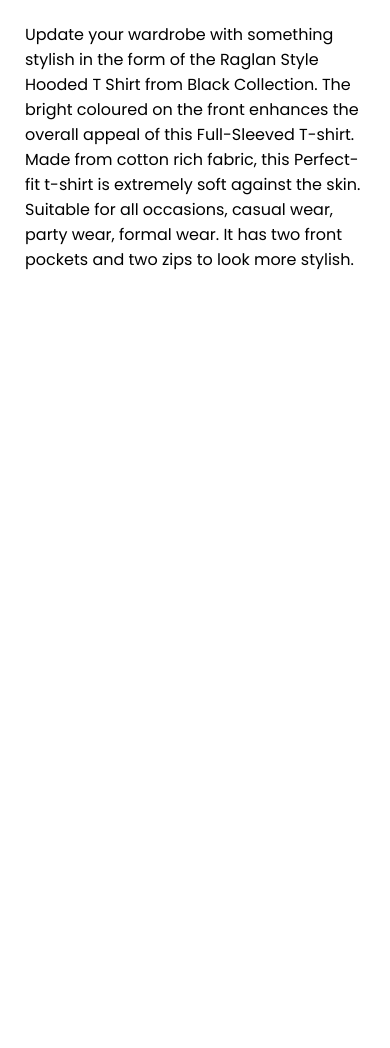
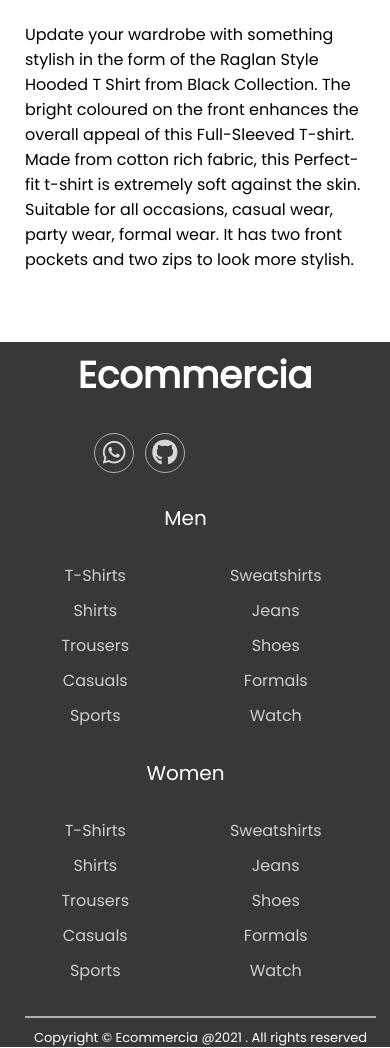
Before and after one commit to GDSC-GCOEA/ecommercia, a plain HTML site: page products/product_page.html in a window 390 px wide. Shown: the part 1486-2534 px from the top of the page. Before the commit the page ends 1778 px from the top, so only its background shows below. Drawn offline with Linux system fonts and the light colour scheme; files whose address does not match are found by name.

Commit message:
product page

```diff
--- a/product_page.html
+++ b/products/product_page.html
@@ -4,7 +4,7 @@
     <meta charset="UTF-8" />
     <meta http-equiv="X-UA-Compatible" content="IE=edge" />
     <meta name="viewport" content="width=device-width, initial-scale=1.0" />
-    <link rel="stylesheet" href="./styles.css" />
+    <link rel="stylesheet" href=".././styles.css" />
     <link rel="preconnect" href="https://fonts.googleapis.com" />
     <link rel="preconnect" href="https://fonts.gstatic.com" crossorigin />
     <link rel="shortcut icon" type="image/jpg" href="./assets/favicon.jpg"/>
@@ -33,8 +33,7 @@
       <ol>
         <li><a href="#" class="btn btn-center">Trending </a></li>
         <li><a href="#" class="btn btn-center">Products</a></li>
-        <li><a href="#" class="btn btn-center">Login</a></li>
-        <li><a href="#" class="btn btn-center">Sign Up</a></li>
+        <li><a href="./login.html" class="btn btn-center">Login/SignUp</a></li>
       </ol>
       <label for="check" class="bar">
         <span class="fa fa-bars" id="bars"></span>
@@ -46,25 +45,25 @@
   <div class="small-container single-product">
       <div class="row">
           <div class="col-2">
-              <img src="assets/picture1.jpeg" width="100%" id="ProductImg">
+              <img src=".././assets/picture1.jpeg" width="100%" id="ProductImg">
               <div class="small-img-row">
                 <div class="small-img-col">
-                    <img src="assets/picture1.jpeg" width="100%" height="130px" class="small-img">
+                    <img src=".././assets/picture1.jpeg" width="100%" height="130px" class="small-img">
                 </div>
                 <div class="small-img-col">
-                    <img src="assets/picture2.jpeg" width="100%" height="130px" class="small-img">
+                    <img src=".././assets/picture2.jpeg" width="100%" height="130px" class="small-img">
                 </div>
                 <div class="small-img-col">
-                    <img src="assets/picture3.jpeg" width="100%" height="130px" class="small-img">
+                    <img src=".././assets/picture3.jpeg" width="100%" height="130px" class="small-img">
                 </div>
                 <div class="small-img-col">
-                    <img src="assets/picture4.jpeg" width="100%" height="130px" class="small-img">
+                    <img src=".././assets/picture4.jpeg" width="100%" height="130px" class="small-img">
                 </div>
               </div>
           </div>
           <div class="col-2">
               <p>Home / T-shirt</p>
-              <h1>Color Block Men Hooded Neck Black, Grey T-Shirt</h1>
+              <h1>Color Black Men Hooded Neck Black, Grey T-Shirt</h1>
               <h4><span class="price">₹229</span><span class="actual-price">$40</span></h4>
               <select>
                   <option>Select Size</option>
@@ -87,6 +86,47 @@
             </div>
       </div>
   </div>
+
+  <footer>
+    <div class="footer-content">
+        <div class="social">
+          <h3>Ecommercia</h3>
+          <a href="https://github.com/GCOEA-Coding-Club/ecommercia"><i class="fab fa-github"></i></a>
+          <a href="#"><i class="fab fa-whatsapp"></i></a>
+          <p class="copyright">
+            Copyright &copy; Ecommercia @2021 . All rights reserved
+        </p>
+      </div>
+        <div class="footer-ul-container">
+            <ul class="category">
+                <li class="category-title">men</li>
+                <li><a href="#" class="footer-link">t-shirts</a></li>
+                <li><a href="#" class="footer-link">sweatshirts</a></li>
+                <li><a href="#" class="footer-link">shirts</a></li>
+                <li><a href="#" class="footer-link">jeans</a></li>
+                <li><a href="#" class="footer-link">trousers</a></li>
+                <li><a href="#" class="footer-link">shoes</a></li>
+                <li><a href="#" class="footer-link">casuals</a></li>
+                <li><a href="#" class="footer-link">formals</a></li>
+                <li><a href="#" class="footer-link">sports</a></li>
+                <li><a href="#" class="footer-link">watch</a></li>
+            </ul>
+            <ul class="category">
+                <li class="category-title">women</li>
+                <li><a href="#" class="footer-link">t-shirts</a></li>
+                <li><a href="#" class="footer-link">sweatshirts</a></li>
+                <li><a href="#" class="footer-link">shirts</a></li>
+                <li><a href="#" class="footer-link">jeans</a></li>
+                <li><a href="#" class="footer-link">trousers</a></li>
+                <li><a href="#" class="footer-link">shoes</a></li>
+                <li><a href="#" class="footer-link">casuals</a></li>
+                <li><a href="#" class="footer-link">formals</a></li>
+                <li><a href="#" class="footer-link">sports</a></li>
+                <li><a href="#" class="footer-link">watch</a></li>
+            </ul>
+        </div>
+    </div>
+</footer>
 
   <script src="https://kit.fontawesome.com/67c66657c7.js"></script>
   <script src="./script.js"></script>
--- a/styles.css
+++ b/styles.css
@@ -238,6 +238,10 @@ input[type="checkbox"] {
     font-weight: 500;
     margin-bottom: 0px;
     text-transform: capitalize;
+    background: #0082e6;
+    color: #fff;
+    letter-spacing: 3px;
+    font-weight: 600;
 }
 .pre-btn, .nxt-btn{
     border: none;
@@ -501,11 +505,6 @@ footer{
     display: flex;
     flex-direction: column;
   }
-  .product-category{
-    font-weight: bold;
-    color: darkblue;
-    font-size: 40px;
-  }
 }
 
 /* single product detail */
@@ -615,3 +614,44 @@ input:focus{
     line-height: 32px;
   }
 }
+
+@media (max-width: 767px) {
+  .product-category {
+    font-weight: bold;
+    text-align: center;
+  }
+  .category {
+    width: 90vw;
+    text-align: center;
+    margin: 30px 5px;
+  }
+  .category-title {
+    padding: 0 25vw;
+  }
+  .footer-content {
+    display: block;
+    position: relative;
+  }
+  footer {
+    padding: 5px;
+    height: 705px;
+  }
+  .footer-content .copyright {
+    margin: -65px 0 -65px 20px;
+    position: absolute;
+    bottom: 0%;
+    text-align: center;
+    width: 90vw;
+    padding: 10px 0 0 0;
+    border-top: 2px solid rgba(255, 255, 255, 0.6);
+  }
+  .footer-ul-container {
+    display: block;
+  }
+  .footer-ul-container li {
+    text-align: center;
+  }
+  .social {
+    margin-bottom: 10px;
+  }
+}
```
Also changed, not shown: index.html (+2 -2 lines).
